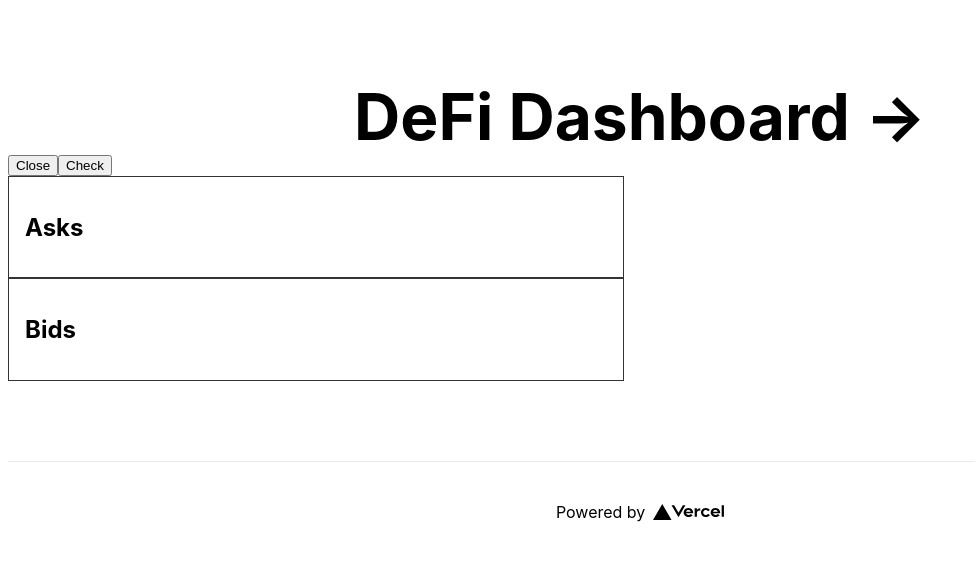
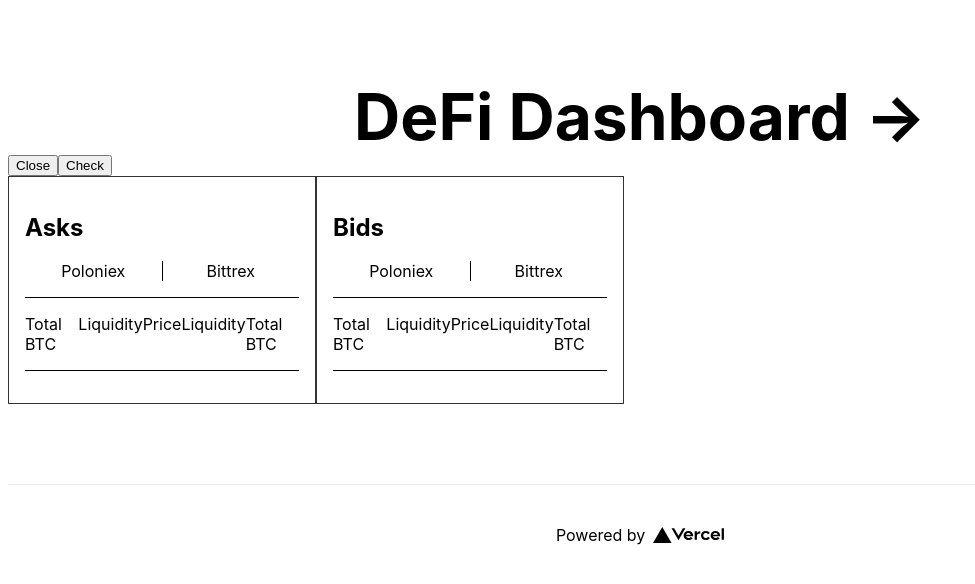
Before and after one commit to patrickodacre/crypto-feed, a Next.js app: page / in a window 1280 px wide. Shown: the top 584 px of the page, without its empty margins (0-975 px from the left). Built offline with nearby package versions, Linux system fonts and the light colour scheme; no server answers.

Commit message:
Update orderbook styling

```diff
--- a/components/OrderBook.js
+++ b/components/OrderBook.js
@@ -429,10 +429,34 @@ export default class OrderBook extends React.Component {
                     <div className={styles.orderBook}>
                         <div className={styles.dashboardRows}>
                             <h2>Asks</h2>
+                            <div className={styles.titles}>
+                                <div>Poloniex</div>
+                                <div>Bittrex</div>
+                            </div>
+                            <div className={styles.rowHeader}>
+                                <div>Total BTC</div>
+                                <div>Liquidity</div>
+                                <div>Price</div>
+                                <div>Liquidity</div>
+                                <div>Total BTC</div>
+                            </div>
                             {asks}
                         </div>
+
                         <div className={styles.dashboardRows}>
                             <h2>Bids</h2>
+                            <div className={styles.titles}>
+                                <div>Poloniex</div>
+                                <div>Bittrex</div>
+                            </div>
+                            <div className={styles.rowHeader}>
+                                <div>Total BTC</div>
+                                <div>Liquidity</div>
+                                <div>Price</div>
+                                <div>Liquidity</div>
+                                <div>Total BTC</div>
+                            </div>
+
                             {bids}
                         </div>
                     </div>
--- a/components/OrderBook.module.scss
+++ b/components/OrderBook.module.scss
@@ -18,7 +18,7 @@
 
     .orderBook {
         flex: 1;
-        // display: flex;
+        display: flex;
         > * {
             // flex: 1;
             border: 1px solid #333;
@@ -29,6 +29,29 @@
     .console {
         padding: 1rem;
         flex: 1;
+    }
+
+    .titles {
+        display: flex;
+        text-align: center;
+        border-bottom: 1px solid black;
+        padding-bottom: 1rem;
+
+        > * {
+            flex: 1;
+        }
+
+        > *:first-child {
+            border-right: 1px solid black;
+        }
+    }
+
+    .rowHeader {
+        display: flex;
+        justify-content: space-around;
+        padding: 1rem 0;
+        border-bottom: 1px solid black;
+        margin-bottom: 1rem;
     }
 }
 
```
